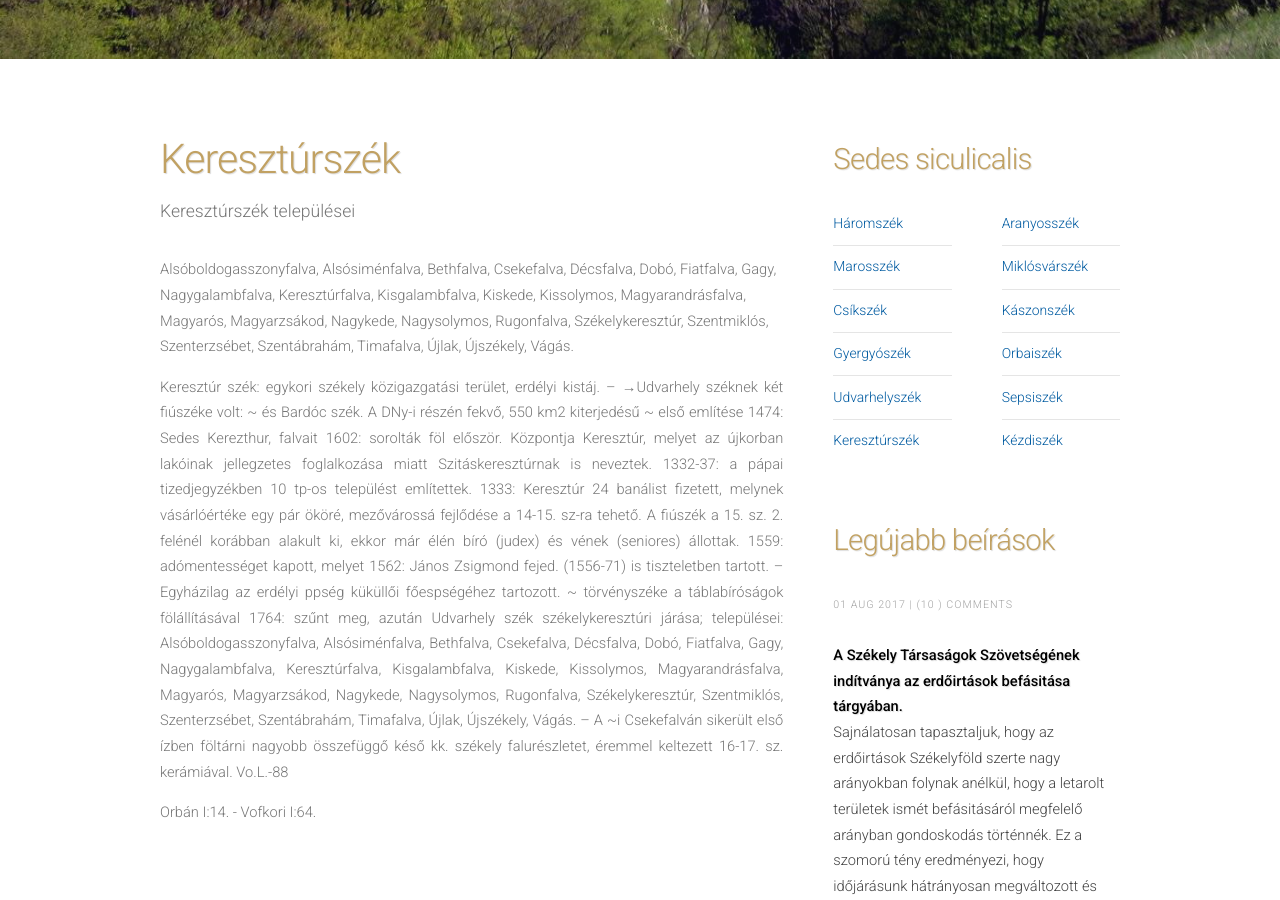
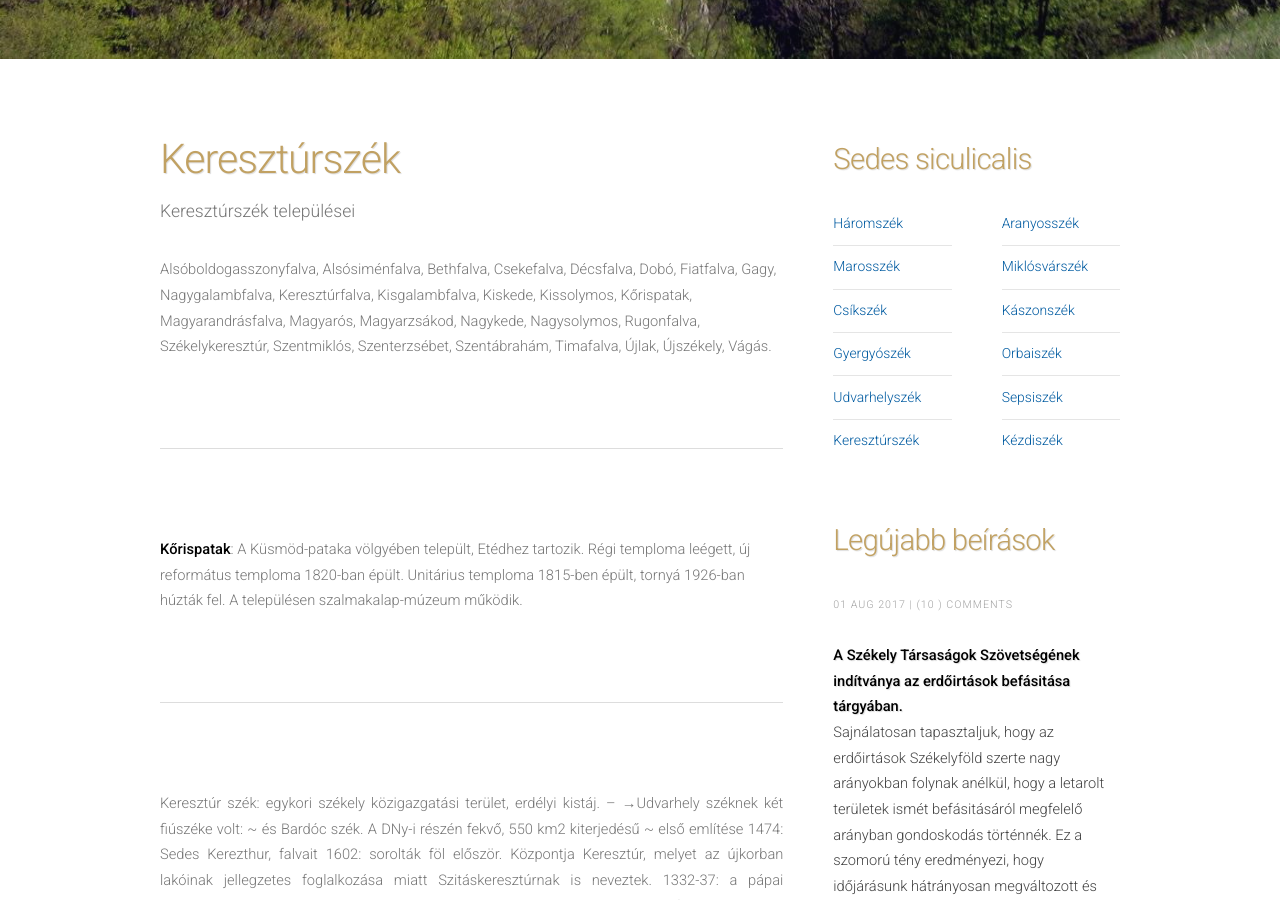
Before and after one commit to siculia/siculia.github.io, a Jekyll site: the page built from siculia-kereszturszek.html, in a window 1280 px wide and 900 px high, scrolled down 554 px. Built offline with Jekyll 4.4.1, drawn with Linux system fonts in a browser that asks for light colours; nearby versions of some CDN libraries; library files that are not in the unit come from our copies.

Commit message:
Kőrispatak

```diff
--- a/siculia-kereszturszek.html
+++ b/siculia-kereszturszek.html
@@ -15,7 +15,11 @@ layout: default
 							<h2>Keresztúrszék</h2>
 							<span class="byline">Keresztúrszék települései</span>
 						</header>
-						<p style="text-align: left;">Alsóboldogasszonyfalva, Alsósiménfalva, Bethfalva, Csekefalva, Décsfalva, Dobó, Fiatfalva, Gagy, Nagygalambfalva, Keresztúrfalva, Kisgalambfalva, Kiskede, Kissolymos, Magyarandrásfalva, Magyarós, Magyarzsákod, Nagykede, Nagysolymos, Rugonfalva, Székelykeresztúr, Szentmiklós, Szenterzsébet, Szentábrahám, Timafalva, Újlak, Újszékely, Vágás.</p>
+						<p style="text-align: left;">Alsóboldogasszonyfalva, Alsósiménfalva, Bethfalva, Csekefalva, Décsfalva, Dobó, Fiatfalva, Gagy, Nagygalambfalva, Keresztúrfalva, Kisgalambfalva, Kiskede, Kissolymos, Kőrispatak, Magyarandrásfalva, Magyarós, Magyarzsákod, Nagykede, Nagysolymos, Rugonfalva, Székelykeresztúr, Szentmiklós, Szenterzsébet, Szentábrahám, Timafalva, Újlak, Újszékely, Vágás.</p>
+
+						<hr></hr>
+						<p style="text-align: left;"><b>Kőrispatak</b>: A Küsmöd-pataka völgyében települt, Etédhez tartozik. Régi temploma leégett, új református temploma 1820-ban épült. Unitárius temploma 1815-ben épült, tornyá 1926-ban húzták fel. A településen szalmakalap-múzeum működik.</p>
+						<hr></hr>
 
 						<p style="text-align: justify;">Keresztúr szék: egykori székely közigazgatási terület, erdélyi kistáj. – →Udvarhely széknek két fiúszéke volt: ~ és Bardóc szék. A DNy-i részén fekvő, 550 km2 kiterjedésű ~ első említése 1474: Sedes Kerezthur, falvait 1602: sorolták föl először. Központja Keresztúr, melyet az újkorban lakóinak jellegzetes foglalkozása miatt Szitáskeresztúrnak is neveztek. 1332-37: a pápai tizedjegyzékben 10 tp-os települést említettek. 1333: Keresztúr 24 banálist fizetett, melynek vásárlóértéke egy pár ököré, mezővárossá fejlődése a 14-15. sz-ra tehető. A fiúszék a 15. sz. 2. felénél korábban alakult ki, ekkor már élén bíró (judex) és vének (seniores) állottak. 1559: adómentességet kapott, melyet 1562: János Zsigmond fejed. (1556-71) is tiszteletben tartott. – Egyházilag az erdélyi ppség küküllői főespségéhez tartozott. ~ törvényszéke a táblabíróságok fölállításával 1764: szűnt meg, azután Udvarhely szék székelykeresztúri járása; települései: Alsóboldogasszonyfalva, Alsósiménfalva, Bethfalva, Csekefalva, Décsfalva, Dobó, Fiatfalva, Gagy, Nagygalambfalva, Keresztúrfalva, Kisgalambfalva, Kiskede, Kissolymos, Magyarandrásfalva, Magyarós, Magyarzsákod, Nagykede, Nagysolymos, Rugonfalva, Székelykeresztúr, Szentmiklós, Szenterzsébet, Szentábrahám, Timafalva, Újlak, Újszékely, Vágás. – A ~i Csekefalván sikerült első ízben föltárni nagyobb összefüggő késő kk. székely falurészletet, éremmel keltezett 16-17. sz. kerámiával. Vo.L.-88</p>
 
```
Also changed, not shown: siculia-gyergyoszek.html (+1 -1 lines).
